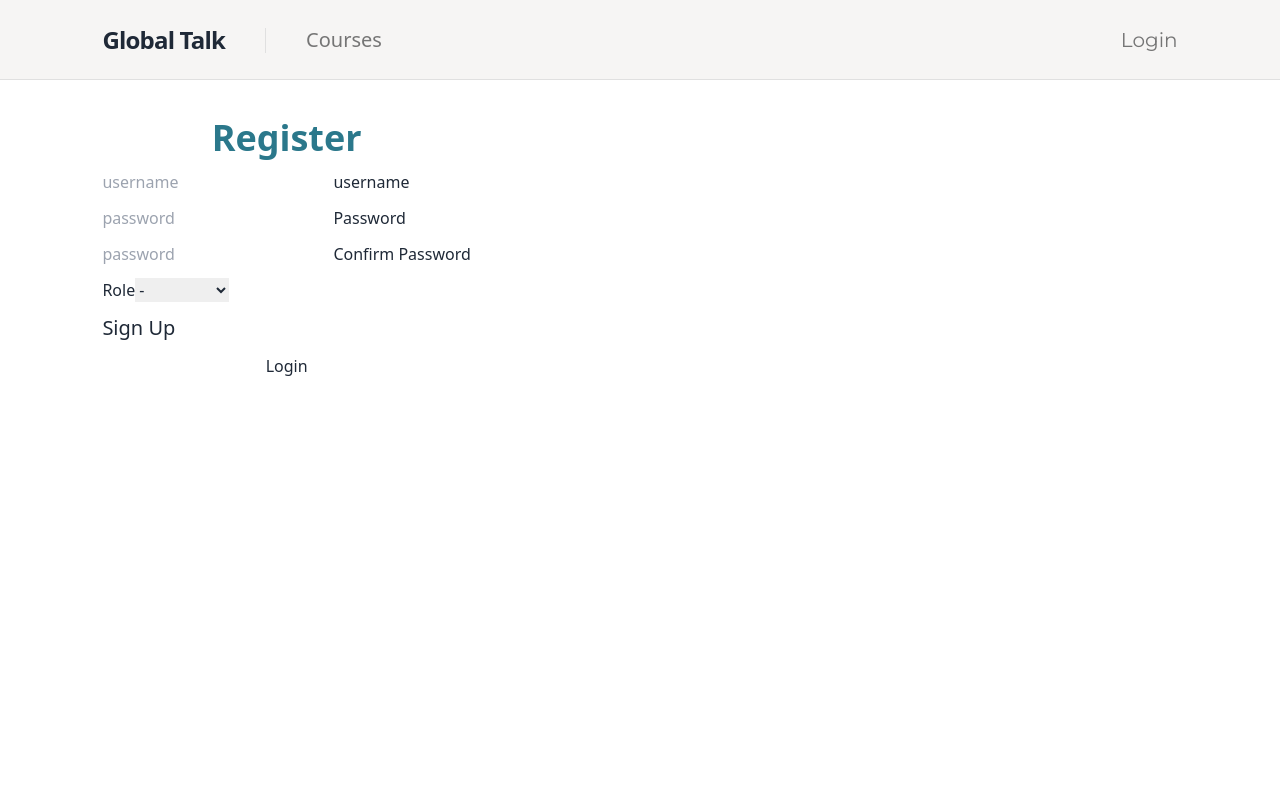
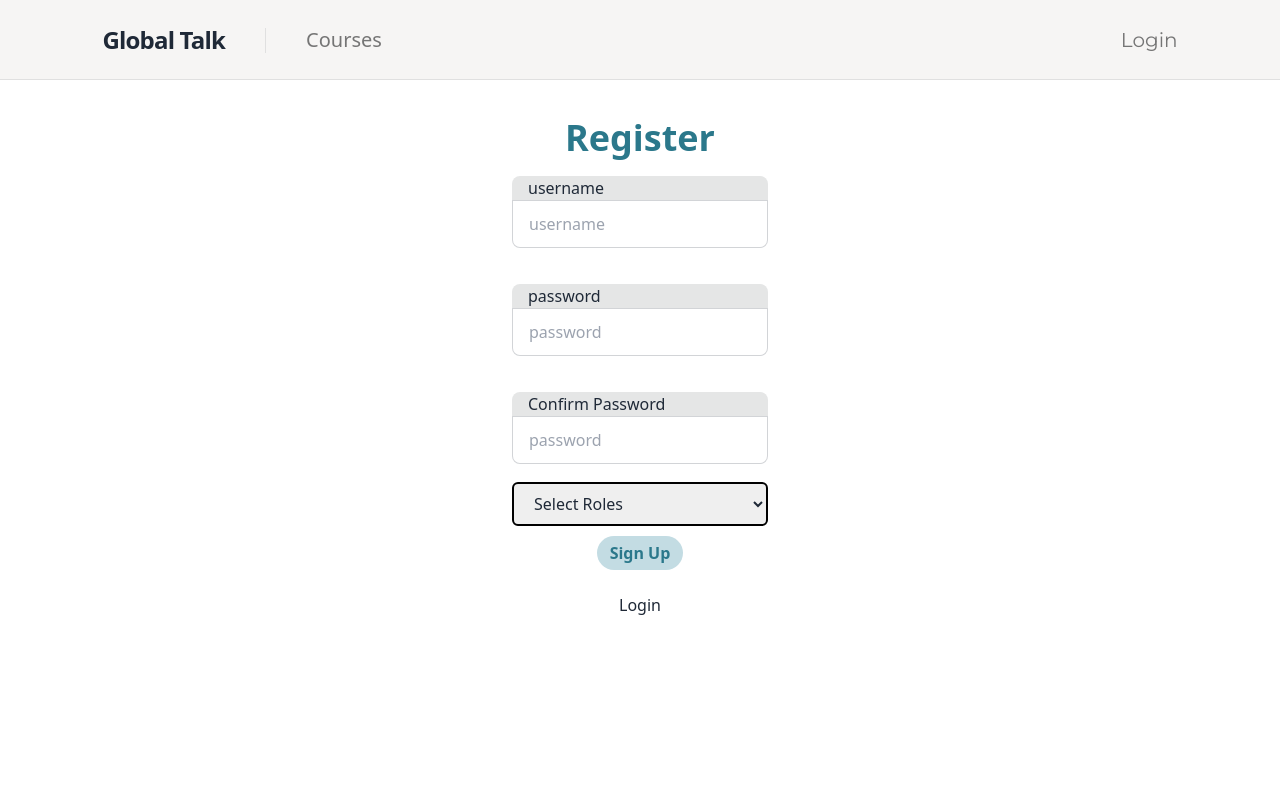
Before and after one commit to thinc-org/hacktoschool-fryingchicken, a Next.js app in the folder frontend/: page /register in a window 1280 px wide. Shown: the top 800 px of the page. Built offline with nearby package versions, Linux system fonts and the light colour scheme; a web font is replaced by a local one.

Commit message:
feat(frontend/register): decorate register form

```diff
--- a/frontend/pages/register.tsx
+++ b/frontend/pages/register.tsx
@@ -26,6 +26,8 @@ const Register: React.FC = () => {
     const passwordConfirm = passwordConfirmRef.current?.value;
     const role = roleRef.current?.value;
 
+    console.log(username, password, passwordConfirm, role);
+
     if (!username || !password || !passwordConfirm) {
       toast.error('Please complete the form');
       setSubmitting(false);
@@ -48,6 +50,7 @@ const Register: React.FC = () => {
       toast.success('Account created!');
       router.push('login');
     } catch (err) {
+      console.log(err);
       if (err instanceof AxiosError) {
         const { response } = err as AxiosError<ErrorDto>;
         const message = response?.data.message;
@@ -63,76 +66,58 @@ const Register: React.FC = () => {
   if (isLoggedIn) router.push('/');
   return (
     <main className="px-[8%] my-[3%] flex flex-col justify-between overflow-x-hidden md:flex-row text-center md:text-left">
-      <div className="">
-        <form onSubmit={handleSubmit}>
+      <div className="mx-auto w-[20vw]">
+        <form
+          onSubmit={handleSubmit}
+          className="items-center daisy-form-control"
+        >
           <h1 className="text-cyan-dark font-bold text-center text-4xl">
             Register
           </h1>
-          <div className="form-floating my-3 form-group">
+          <label className="daisy-input-group my-[7%] daisy-input-group-vertical">
+            <span>username</span>
             <input
+              type="text"
+              placeholder="username"
               required
-              type="username"
-              className="form-control"
-              id="username"
-              placeholder="username"
               ref={usernameRef}
+              className="daisy-input daisy-input-bordered"
             />
-            {/* Label must be below Field and Error Message */}
-            <label htmlFor="username">username </label>
-          </div>
-
-          {/* Password Form */}
-          <div className="form-floating my-3 form-group">
+          </label>
+          <label className="daisy-input-group my-[7%] daisy-input-group-vertical">
+            <span>password</span>
             <input
+              type="password"
+              placeholder="password"
               required
+              ref={passwordRef}
+              className="daisy-input daisy-input-bordered"
+            />
+          </label>
+          <label className="daisy-input-group my-[7%] daisy-input-group-vertical">
+            <span>Confirm Password</span>
+            <input
               type="password"
-              className="form-control"
               placeholder="password"
-              id="password"
-              ref={passwordRef}
+              required
+              ref={passwordConfirmRef}
+              className="daisy-input daisy-input-bordered"
             />
-            <label htmlFor="password">Password</label>
-          </div>
-
-          {/* Confirmation Password Form */}
-          <div className="form-floating my-3 form-group">
-            <input
-              required
-              type="password"
-              className="form-control"
-              id="conPassword"
-              placeholder="password"
-              ref={passwordConfirmRef}
-            />
-            <label htmlFor="conPassword">Confirm Password</label>
-          </div>
+          </label>
 
           {/* Role Form */}
-          <div className="form-floating my-3 form-group">
-            <label htmlFor="role">Role</label>
           <select
+            className="select select-bordered w-full max-w-xs border-black border-2 rounded-md py-2 px-4"
             required
-              className="form-control"
-              id="role"
-              placeholder="role"
             ref={roleRef}
             name="role"
           >
-              <option value="">-</option>
+            <option value="">Select Roles</option>
             <option value="student">student</option>
             <option value="instructor">instructor</option>
           </select>
-            {/* <input
-              required
-              type="role"
-              className="form-control"
-              id="role"
-              placeholder="role"
-              ref={roleRef}
-            /> */}
-          </div>
           <button
-            className="text-xl content-center"
+            className="text-cyan-dark font-bold text-base bg-cyan-light rounded-full max-w-max px-[5%] py-[2%] my-[4%] hover:bg-cyan-dark hover:text-white transition-all duration-300"
             type="submit"
             disabled={isSubmitting}
           >
@@ -141,7 +126,10 @@ const Register: React.FC = () => {
         </form>
         <div className="row justify-content-center mt-3">
           <div className="col-3 text-center">
-            <Link href="login" className="text-dark underline-offset-1">
+            <Link
+              href="login"
+              className="text-dark underline-offset-1 hover:underline"
+            >
               Login
             </Link>
           </div>
```
Lines whose indentation alone changed are shown as unchanged.
